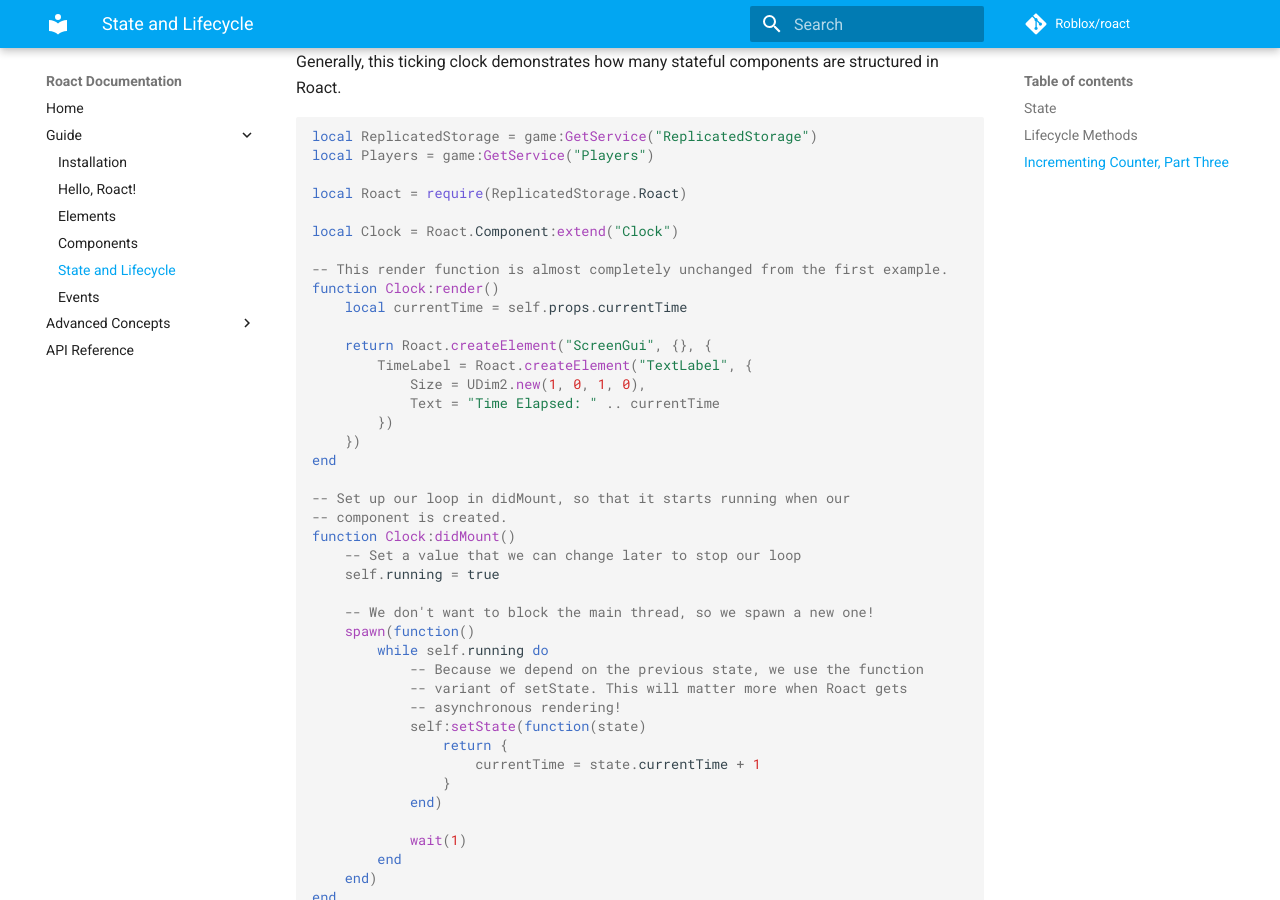
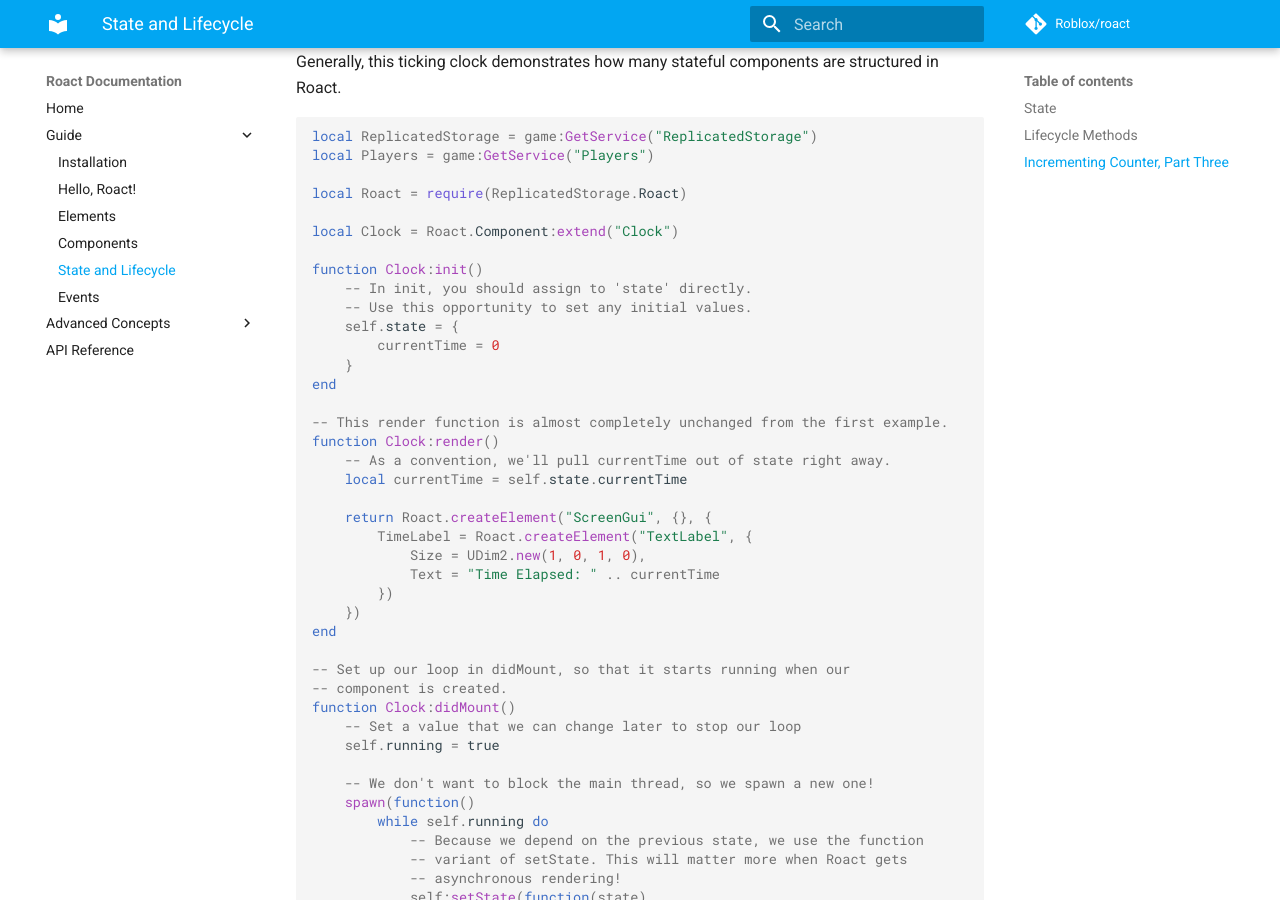
Before and after one commit to Roblox/roact, an MkDocs documentation site: the page built from docs/guide/state-and-lifecycle.md, in a window 1280 px wide and 900 px high, scrolled down 862 px. Built offline with MkDocs 1.6.1 and Material for MkDocs 9.7.7, drawn with Linux system fonts in a browser that asks for light colours; comment, search, counter and statistics services are not loaded; old or Windows-style settings are respelled for this version of MkDocs.

Commit message:
Fix state and lifecycle example. Closes #68.

```diff
--- a/docs/guide/state-and-lifecycle.md
+++ b/docs/guide/state-and-lifecycle.md
@@ -28,9 +28,18 @@ local Roact = require(ReplicatedStorage.Roact)
 
 local Clock = Roact.Component:extend("Clock")
 
+function Clock:init()
+	-- In init, you should assign to 'state' directly.
+	-- Use this opportunity to set any initial values.
+	self.state = {
+		currentTime = 0
+	}
+end
+
 -- This render function is almost completely unchanged from the first example.
 function Clock:render()
-	local currentTime = self.props.currentTime
+	-- As a convention, we'll pull currentTime out of state right away.
+	local currentTime = self.state.currentTime
 
 	return Roact.createElement("ScreenGui", {}, {
 		TimeLabel = Roact.createElement("TextLabel", {
```
